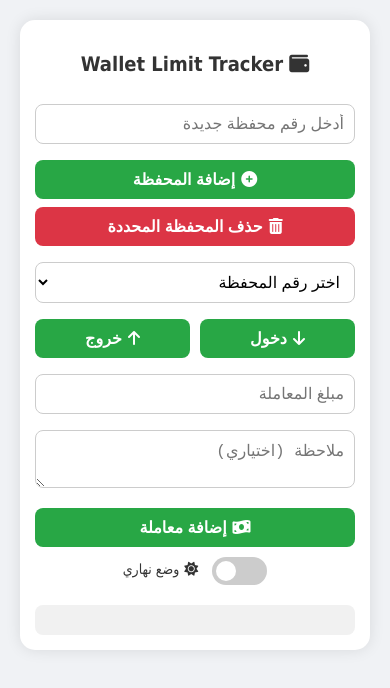
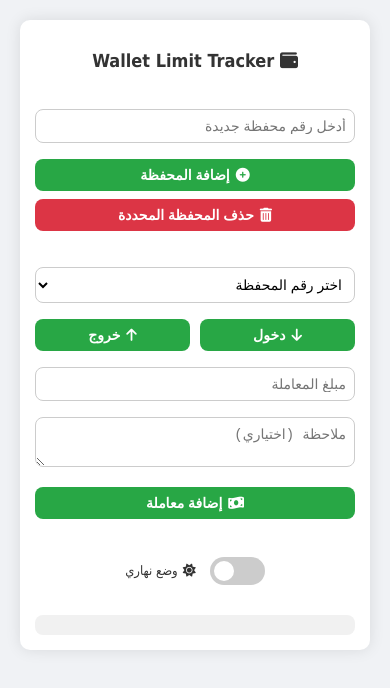
Before and after one commit to srmaster2/Wallet-Limit-Tracker2, a plain HTML site: page index.html in a window 390 px wide. Drawn offline with Linux system fonts and the light colour scheme.

Commit message:
Update style.css

```diff
--- a/style.css
+++ b/style.css
@@ -204,9 +204,40 @@ input:checked + .slider:before {
 @media (max-width: 600px) {
   .container {
     padding: 15px;
+    border-radius: 10px;
   }
 
   h2 {
-    font-size: 20px;
+    font-size: 18px;
+  }
+
+  input, select, textarea, button {
+    font-size: 14px;
+    padding: 8px;
+  }
+
+  .card {
+    padding: 10px 0;
+  }
+
+  .btn-toggle {
+    flex: 1;
+    font-size: 14px;
+  }
+
+  .result table {
+    font-size: 13px;
+    overflow-x: auto;
+    display: block;
+    white-space: nowrap;
+  }
+
+  table th,
+  table td {
+    padding: 5px;
+  }
+
+  #modeLabel {
+    font-size: 13px;
   }
 }
```
